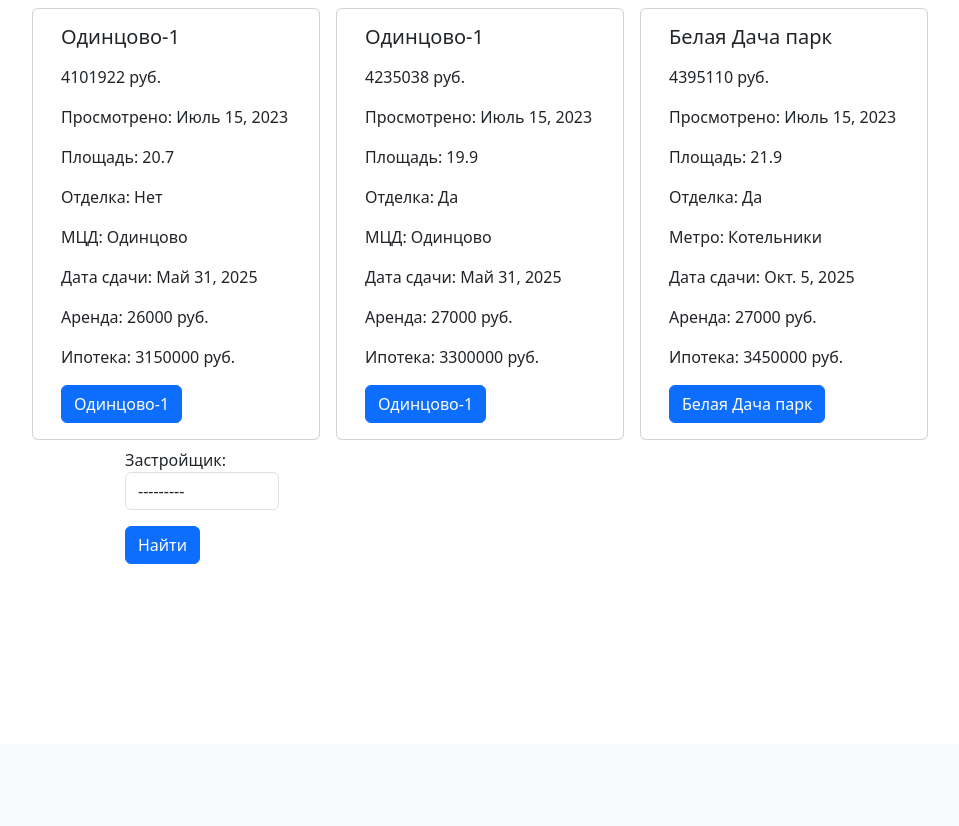
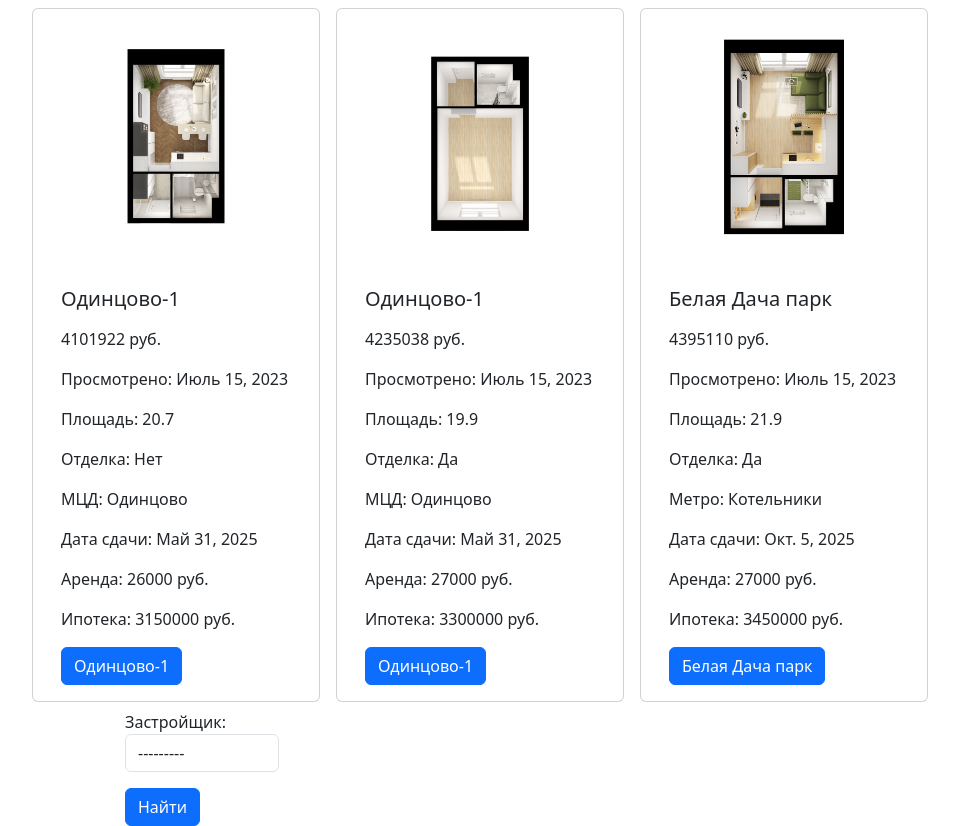
Before and after one commit to bazunaka/bazParsing, a Django app: template bazParsing/parsing/templates/parsing/home.html in a window 1280 px wide. Shown: the part 56-882 px from the top of the page, without its empty margins (46-1005 px from the left). Before the commit the page ends 620 px from the top, so only its background shows below. Run offline with Django 3.2, Linux system fonts and the light colour scheme; the template is opened without the code that fills it: values that come from a table or form of the project are taken from there, others are empty; data comes from the database, SQL or seed files in the repository.

Commit message:
"success view image"

```diff
--- a/bazParsing/bazParsing_service/settings.py
+++ b/bazParsing/bazParsing_service/settings.py
@@ -122,3 +122,5 @@ MEDIA_ROOT = BASE_DIR / 'media'
 # https://docs.djangoproject.com/en/3.2/ref/settings/#default-auto-field
 
 DEFAULT_AUTO_FIELD = 'django.db.models.BigAutoField'
+
+AVATAR_THUMB_FORMAT = 'png'
--- a/bazParsing/parsing/templates/parsing/home.html
+++ b/bazParsing/parsing/templates/parsing/home.html
@@ -3,6 +3,8 @@
 {% block content %}
     {% for obj in object_list %}
         <div class="card mx-2 my-2" style="width: 18rem;">
+
+            <img src="{{ obj.image.url }}" class="card-img-top" alt="...">
             <div class="card-body">
                 <h5 class="card-title">{{ obj }}</h5>
                 <p class="card-text">
```
Also changed, not shown: bazParsing/static/apartmentimg/pik_belaya_dacha-4488.png (added), bazParsing/static/apartmentimg/pik_odintsovo-3961.png (added), bazParsing/static/apartmentimg/pik_odintsovo-4235.png (added), 4 other files.
